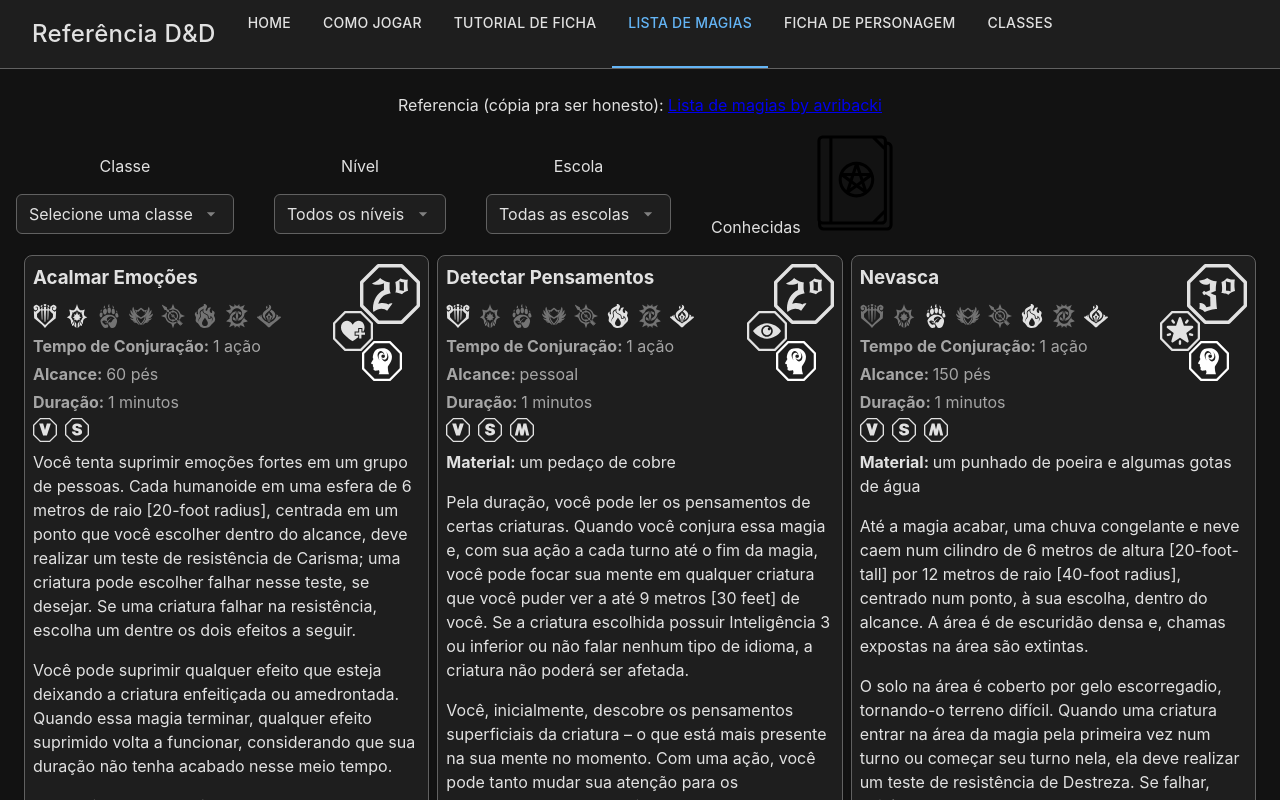
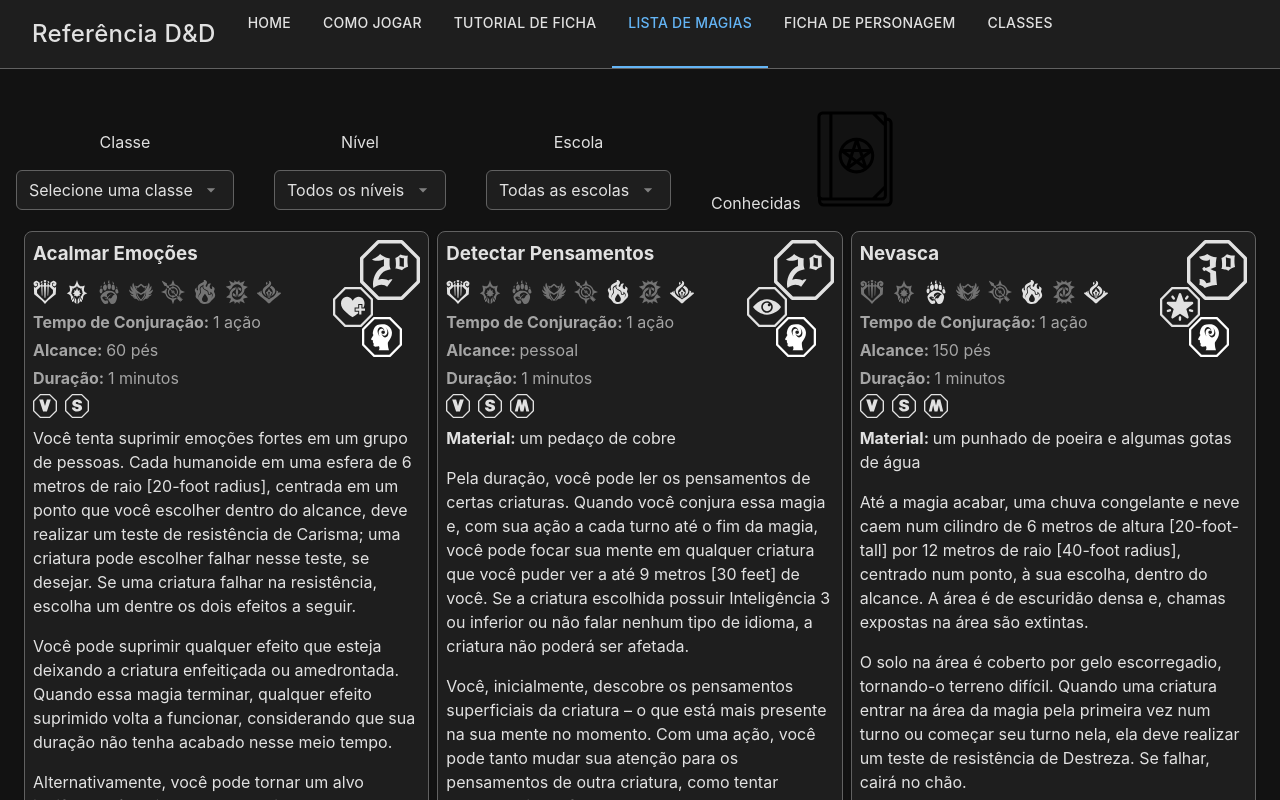
Before and after one commit to PatoCinza/dndtutorial, a React (Create React App) app: page /#/lista-magias in a window 1280 px wide. Shown: the top 800 px of the page. Built offline with nearby package versions, Linux system fonts and the light colour scheme.

Commit message:
finalmente ta funcionando a porra do filtro

```diff
--- a/src/pages/Magias/Magias.tsx
+++ b/src/pages/Magias/Magias.tsx
@@ -1,4 +1,4 @@
-import React, { useState } from 'react';
+import React, { useEffect, useState } from 'react';
 
 import './Magias.css'
 import { spells } from '../../components/SpellCard/assets/spells';
@@ -9,41 +9,35 @@
 
 function ListaMagias() {
     const [spellList, setSpellList] = useState(spells);
+    const [classFilter, setClassFilter] = useState('all');
+    const [levelFilter, setLevelFilter] = useState('all');
+    const [schoolFilter, setSchoolFilter] = useState('all');
 
-    const filterSpellList = (key: string, query: string) => {
-        if (query === 'all') {
-            setSpellList(spells);
-        } else {
-            setSpellList(spellList.filter((spell) => {
-                if(typeof (spell as any)[key] === 'number') {
-                    return (spell as any)[key] === Number(query);
-                } else {
-                    return (spell as any)[key].includes(query);
-                }
-            }));
-        }
-    }
+    useEffect(() => {
+        console.log(classFilter, levelFilter, schoolFilter);
+        setSpellList(spells.filter((spell) => {
+            return (
+                (classFilter === 'all' || spell.classes.includes(classFilter)) &&
+                (levelFilter === 'all' || spell.level === Number(levelFilter)) &&
+                (schoolFilter === 'all' || spell.school === schoolFilter)
+            )
+        }));
+    }, [classFilter, levelFilter, schoolFilter]);
 
     const filterSpellListByClass = (className: string) => {
-        filterSpellList('classes', className);
+        setClassFilter(className);
     }
 
     const filterSpellListByLevel = (level: string) => {
-        filterSpellList('level', level);
+        setLevelFilter(level);
     }
 
     const filterSpellListBySchool = (school: string) => {
-        filterSpellList('school', school);
+        setSchoolFilter(school);
     }
 
     return (
         <div className="App">
-            Referencia (cópia pra ser honesto): <a
-                href='https://avribacki.gitlab.io/magias5e/'
-                target='_blank'
-                rel='noreferrer'
-            >Lista de magias by avribacki</a>
-            <br />
             <div id="menu-container">
                 <div id="menu">
                     <div className="menu-item">
@@ -107,7 +101,7 @@
                     spellList.map((spell) => <SpellCard spell={spell}/>)
                 ) :
                 (
-                    <div id='empty-message'>Nenhuma magia selecionada</div>
+                    <div id='empty-message'>Nenhuma magia corresponde aos filtros selecionados</div>
                 )}
             </div>
         </div>
```
